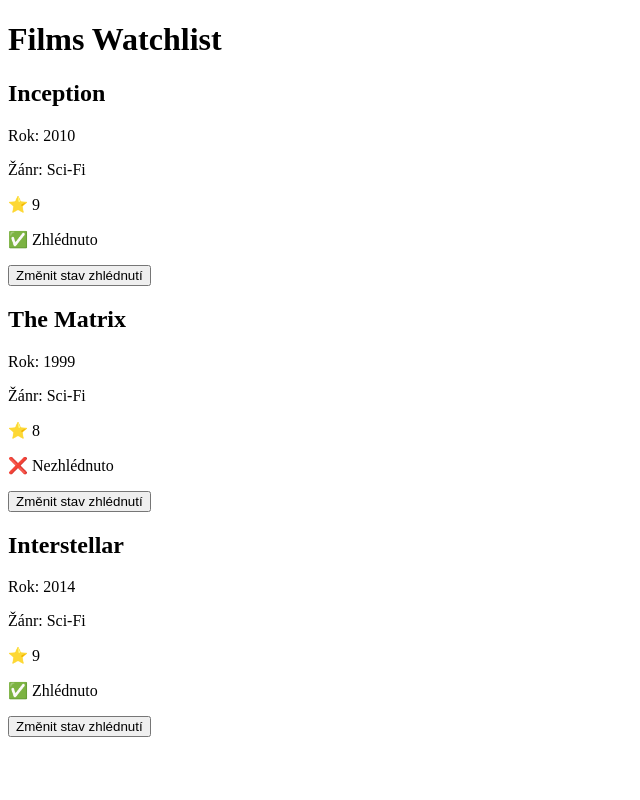
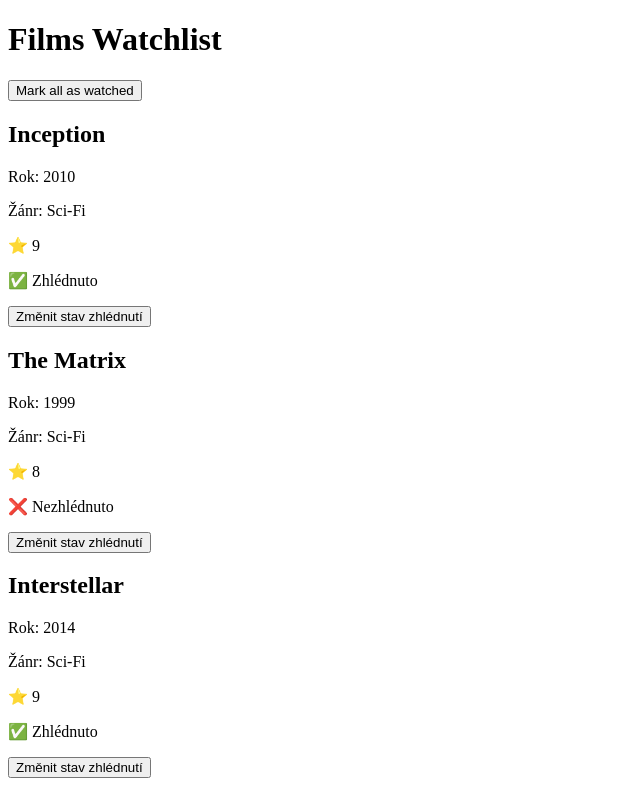
Before and after one commit to matejkronesDF/4IT427_krom13, a React (Vite) app: page / in a window 1280 px wide. Shown: the whole page, without its empty margins (0-640 px from the left). Built offline with nearby package versions, Linux system fonts and the light colour scheme.

Commit message:
feat: Úkol 2 – useState, useEffect, custom hook useWatchlist

```diff
--- a/src/App.tsx
+++ b/src/App.tsx
@@ -1,22 +1,28 @@
 import FilmCard from './components/FilmCard';
-const films = [
-  { id: '1', title: 'Inception', year: 2010, genre: 'Sci-Fi', rating: 9, watched: true },
-  { id: '2', title: 'The Matrix', year: 1999, genre: 'Sci-Fi', rating: 8, watched: false },
-  { id: '3', title: 'Interstellar', year: 2014, genre: 'Sci-Fi', rating: 9, watched: true },
-];
+import { type Film } from './types/Film';
+import { useWatchList } from './hooks/useWatchList';
+
 function App() {
+  const initialFilms: Film[] = [
+    { id: '1', title: 'Inception', year: 2010, genre: 'Sci-Fi', rating: 9, watched: true },
+    { id: '2', title: 'The Matrix', year: 1999, genre: 'Sci-Fi', rating: 8, watched: false },
+    { id: '3', title: 'Interstellar', year: 2014, genre: 'Sci-Fi', rating: 9, watched: true },
+  ];
+
+  const { films, toggleWatched, markAllAsWatched } = useWatchList(initialFilms);
   return (
     <>
       <h1>Films Watchlist</h1>
+      <button onClick={markAllAsWatched}>Mark all as watched</button>
       {films.map((film) => (
         <FilmCard
-          key={film.id}
+          id={film.id}
           title={film.title}
           year={film.year}
           genre={film.genre}
           rating={film.rating}
           watched={film.watched}
-          onToggleWatched={(title) => console.log('toggle:', title)}
+          onToggleWatched={toggleWatched}
         />
       ))}
     </>
--- a/src/components/FilmCard.tsx
+++ b/src/components/FilmCard.tsx
@@ -1,4 +1,5 @@
 interface FilmCardProps {
+  id: string;
   title: string;
   year: number;
   genre: string;
--- /dev/null
+++ b/src/hooks/useWatchList.ts
@@ -0,0 +1,25 @@
+import { type Film } from '@/types/Film';
+import { useState, useEffect } from 'react';
+
+export function useWatchList(initialFilms: Film[]) {
+  const [films, setFilms] = useState(initialFilms);
+
+  function toggleWatched(title: string) {
+    setFilms((prev) =>
+      prev.map((film) => (film.title === title ? { ...film, watched: !film.watched } : film))
+    );
+  }
+
+  function markAllAsWatched() {
+    setFilms((prev) => prev.map((film) => ({ ...film, watched: true })));
+  }
+
+  useEffect(() => {
+    const watchedCount = films.filter((f) => f.watched).length;
+    const totalCount = films.length;
+
+    document.title = `Watchlist (${watchedCount}/${totalCount}) zhlédnuto.`;
+  }, [films]);
+
+  return { films, toggleWatched, markAllAsWatched };
+}
--- /dev/null
+++ b/src/types/Film.ts
@@ -0,0 +1,8 @@
+export interface Film {
+  id: string;
+  title: string;
+  year: number;
+  genre: string;
+  rating: number;
+  watched: boolean;
+}
```
